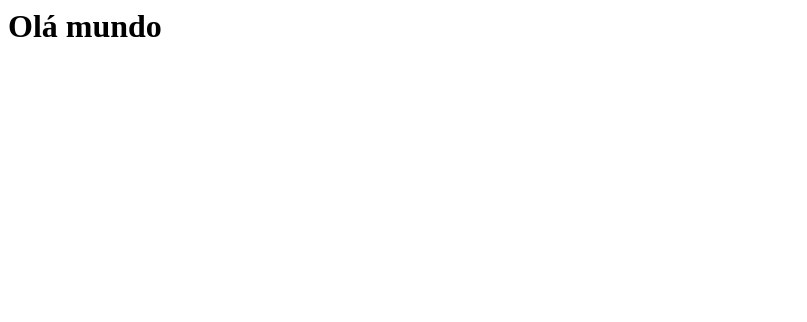
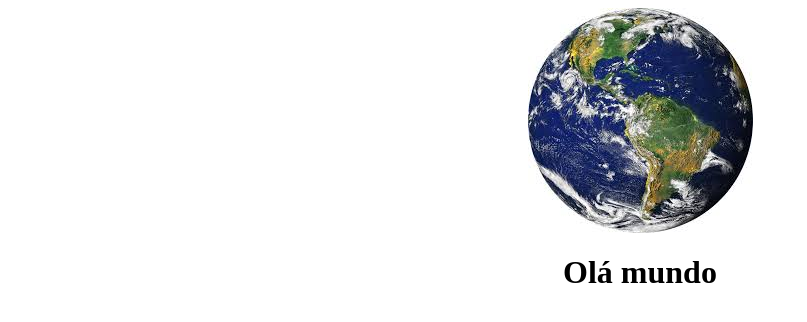
Before and after one commit to Gabrielck/pwa, a plain HTML site: page docs/index.html in a window 1280 px wide. Shown: the whole page, without its empty margins (0-807 px from the left). Drawn offline with Linux system fonts and the light colour scheme.

Commit message:
alterações

```diff
--- a/docs/index.html
+++ b/docs/index.html
@@ -16,6 +16,9 @@
 	</script>
 </head>
 <body>
-<h1>Olá mundo</h1>
+	<div style="text-align: center">
+		<img src="world.jpg">
+		<h1>Olá mundo</h1>
+	</div>
 </body>
 </html>
```
Also changed, not shown: docs/world.jpg (added).
